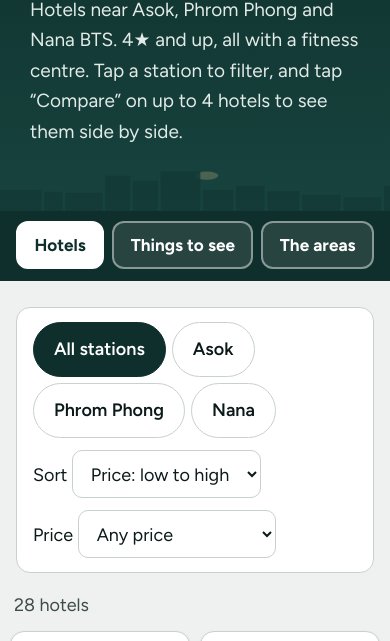
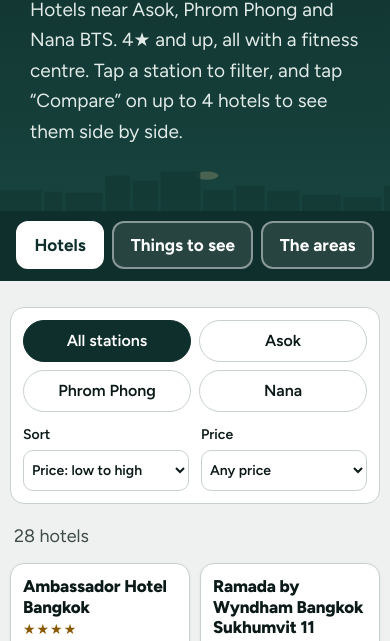
Before and after one commit to charoenpoljr-eve/bkk-hotel-compare, a plain HTML site: page index.html in a window 390 px wide. Shown: the part 163-804 px from the top of the page. Drawn offline with Linux system fonts and the light colour scheme.

Commit message:
Update index.html

```diff
--- a/index.html
+++ b/index.html
@@ -157,6 +157,15 @@ h3{font-size:17px;line-height:1.2;overflow-wrap:anywhere}
 }
 .lg{position:absolute;top:calc(12px + env(safe-area-inset-top,0px));right:14px;z-index:3;background:rgba(255,255,255,.14);color:#fff;border:1.5px solid rgba(255,255,255,.7);border-radius:999px;padding:8px 16px;font-size:16px;font-weight:700;cursor:pointer}
 .lg:hover{background:rgba(255,255,255,.28)}
+/* Phone: roomier filter bar */
+@media (max-width:700px){
+.ctl{padding:0 10px}
+.bar{padding:12px;gap:12px}
+.seg{display:grid;grid-template-columns:repeat(2,minmax(0,1fr));gap:8px;flex:1 1 100%}
+.chip{font-size:16px;padding:10px 8px;text-align:center;line-height:1.25}
+.bar>label{flex:1 1 calc(50% - 6px);min-width:0;display:flex;flex-direction:column;gap:4px;font-size:14px;font-weight:600}
+.bar>label select{width:100%;font-size:14px;padding:10px 4px;box-sizing:border-box;text-overflow:ellipsis}
+}
 </style></head><body>
 <header><button id="lg" class="lg" type="button" aria-label="Language">ไทย</button><div class="hart" id="hart"></div><div class="w"><p class="from">For Uncle Joe</p><h1>Hotel shortlist from Yu</h1><p>Hotels near Asok, Phrom Phong and Nana BTS. 4★ and up, all with a fitness centre. Tap a station to filter, and tap “Compare” on up to 4 hotels to see them side by side.</p></div></header>
 <nav class="tabs" role="tablist"><button class="tab" role="tab" id="th" aria-selected="true">Hotels</button><button class="tab" role="tab" id="tt" aria-selected="false">Things to see</button><button class="tab" role="tab" id="ta" aria-selected="false">The areas</button></nav>
```
